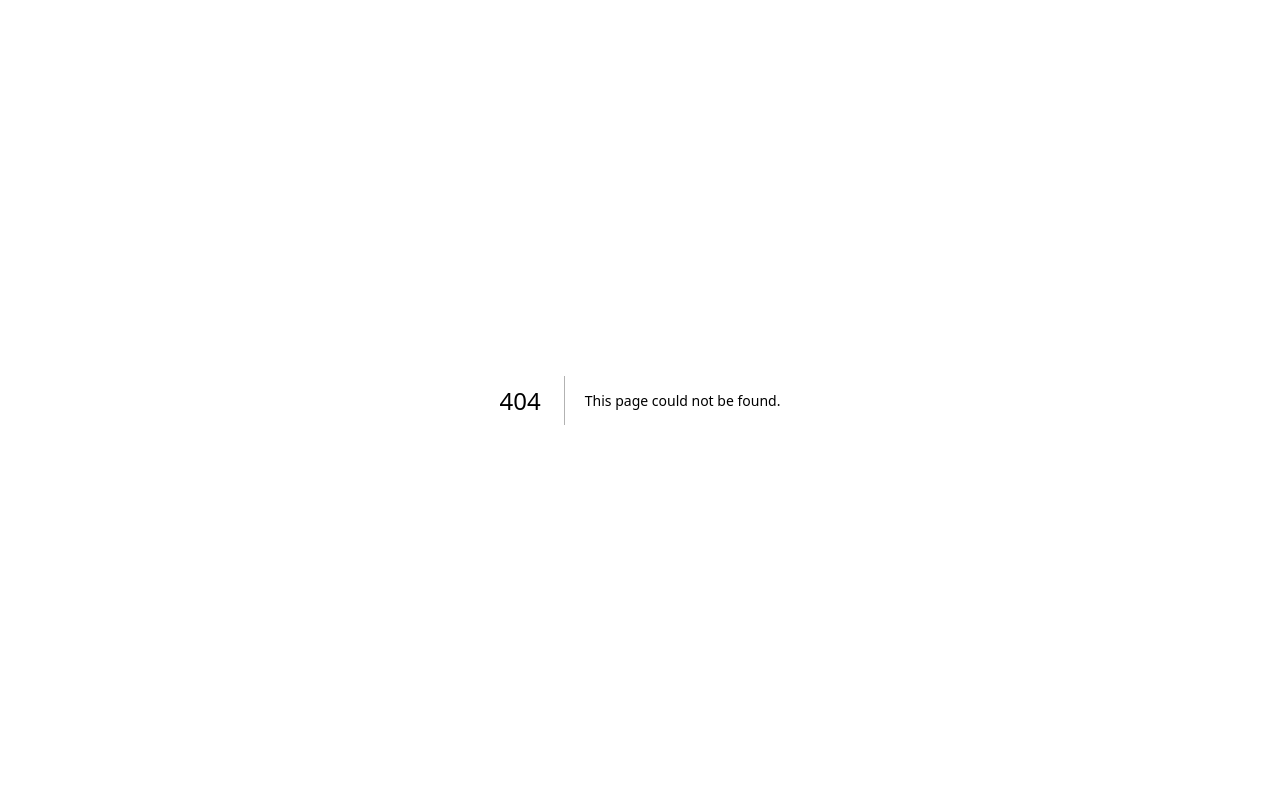
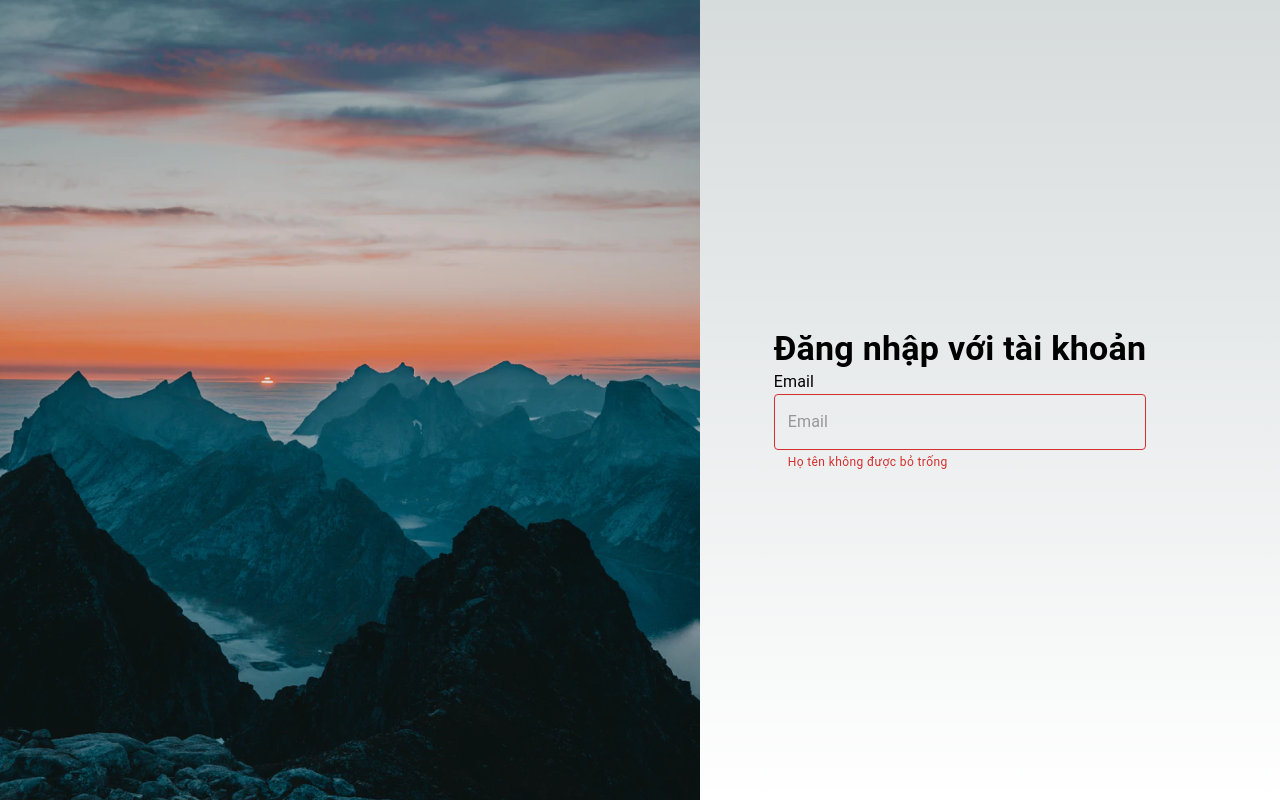
Before and after one commit to zinza-academy/covid-19-vaccine-portal-thanghq24, a Next.js app: page /login in a window 1280 px wide. Before the commit this address had no page. Built offline with nearby package versions, Linux system fonts and the light colour scheme.

Commit message:
feat(ui): add login page

```diff
--- a/package.json
+++ b/package.json
@@ -11,6 +11,7 @@
   "dependencies": {
     "@emotion/react": "^11.11.0",
     "@emotion/styled": "^11.11.0",
+    "@hookform/resolvers": "^3.1.0",
     "@mui/material": "^5.13.2",
     "@reduxjs/toolkit": "^1.9.5",
     "@types/node": "20.2.3",
@@ -23,7 +24,8 @@
     "react-dom": "18.2.0",
     "react-hook-form": "^7.43.9",
     "react-redux": "^8.0.5",
-    "typescript": "5.0.4"
+    "typescript": "5.0.4",
+    "yup": "^1.1.1"
   },
   "devDependencies": {
     "eslint-config-prettier": "^8.8.0"
--- /dev/null
+++ b/src/app/login/page.tsx
@@ -0,0 +1,47 @@
+'use client';
+import { Box, TextField, Typography } from '@mui/material';
+import Image from 'next/image';
+import React from 'react';
+import authImage from '../../../public/auth-page-img.png';
+
+export default function Login() {
+  return (
+    <Box sx={{ display: 'flex', width: '100wh' }}>
+      {/* left */}
+      <Box
+        sx={{
+          position: 'relative',
+          width: '50%',
+          height: '100vh'
+        }}>
+        <Image
+          src={authImage}
+          alt="Left side image"
+          style={{ objectFit: 'cover' }}
+        />
+      </Box>
+      {/* right */}
+      <Box
+        sx={{
+          width: '100%',
+          display: 'flex',
+          justifyContent: 'center',
+          alignItems: 'center'
+        }}>
+        <Box>
+          <Typography variant="h4" fontWeight="700">
+            Đăng nhập với tài khoản
+          </Typography>
+          <Typography>Email</Typography>
+          <TextField
+            variant="outlined"
+            fullWidth
+            error
+            helperText="Họ tên không được bỏ trống"
+            placeholder="Email"
+          />
+        </Box>
+      </Box>
+    </Box>
+  );
+}
```
Also changed, not shown: public/auth-page-img.png (added), 1 other file (tests, documents, lock files or other folders).
